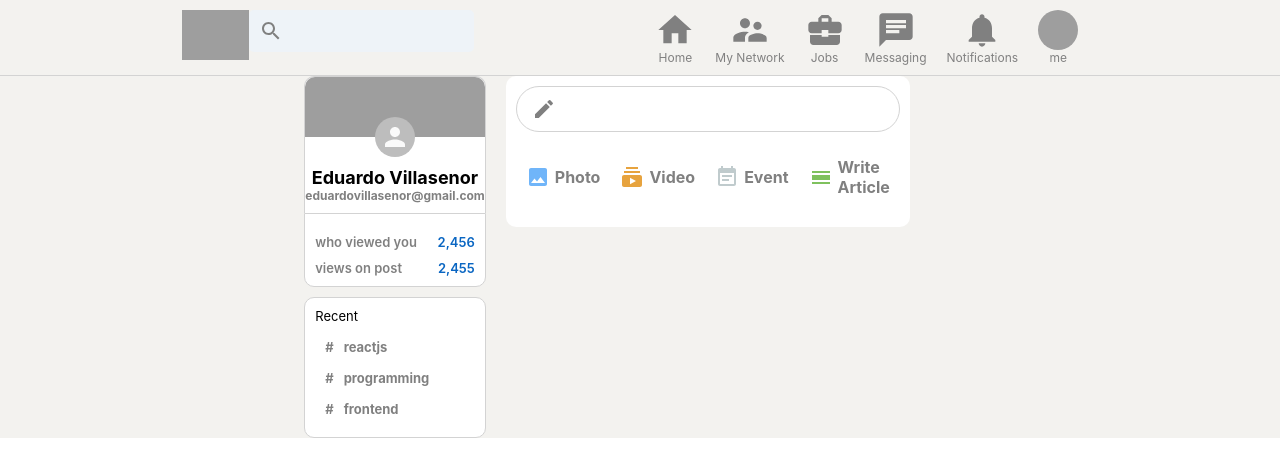
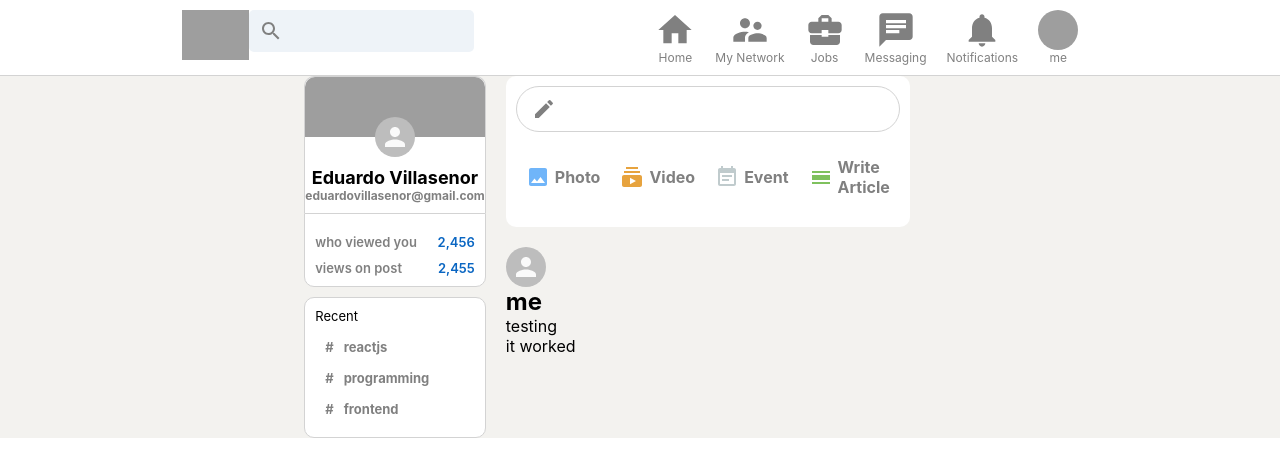
Before and after one commit to EdwardVilla0/Linkedin-clone, a React (Create React App) app: page / in a window 1280 px wide. Shown: the top 476 px of the page. Built offline with nearby package versions, Linux system fonts and the light colour scheme; grey boxes are pictures that could not be loaded.

Commit message:
creating post component

```diff
--- a/src/components/Feed/Feed.component.js
+++ b/src/components/Feed/Feed.component.js
@@ -5,6 +5,7 @@ import ImageIcon from '@material-ui/icons/Image'
 import SubscriptionsIcon from '@material-ui/icons/Subscriptions';
 import EventNoteIcon from '@material-ui/icons/EventNote';
 import CalendarViewDayIcon from '@material-ui/icons/CalendarViewDay';
+import Post from '../Post/Post.component';
 import './Feed.styles.css'
 
 function Feed() {
@@ -26,6 +27,7 @@ function Feed() {
 
                 </div>
             </div>
+            <Post name="me" description="testing" message="it worked" />
         </div>
     )
 }
--- a/src/components/Header/Header.styles.css
+++ b/src/components/Header/Header.styles.css
@@ -3,6 +3,7 @@
     top: 0;
     display: flex;
     justify-content: space-evenly;
+    background-color: white;
     border-bottom: 0.1px solid lightgray;
     padding-top: 10px;
     padding-bottom: 10px;
--- /dev/null
+++ b/src/components/Post/Post.component.js
@@ -0,0 +1,22 @@
+import { Avatar } from '@material-ui/core'
+import React from 'react'
+import './Post.styles.css'
+
+function Post({ name, description, message, photoUrl }) {
+    return (
+        <div className="post">
+            <div className="post__header">
+                <Avatar />
+                <div className="post__info">
+                    <h2>{name}</h2>
+                    <p>{description}</p>
+                </div>
+            </div>
+            <div className="post__body">
+                <p>{message}</p>
+            </div>
+        </div>
+    )
+}
+
+export default Post
```
Also changed, not shown: src/components/Post/Post.styles.css (added).
